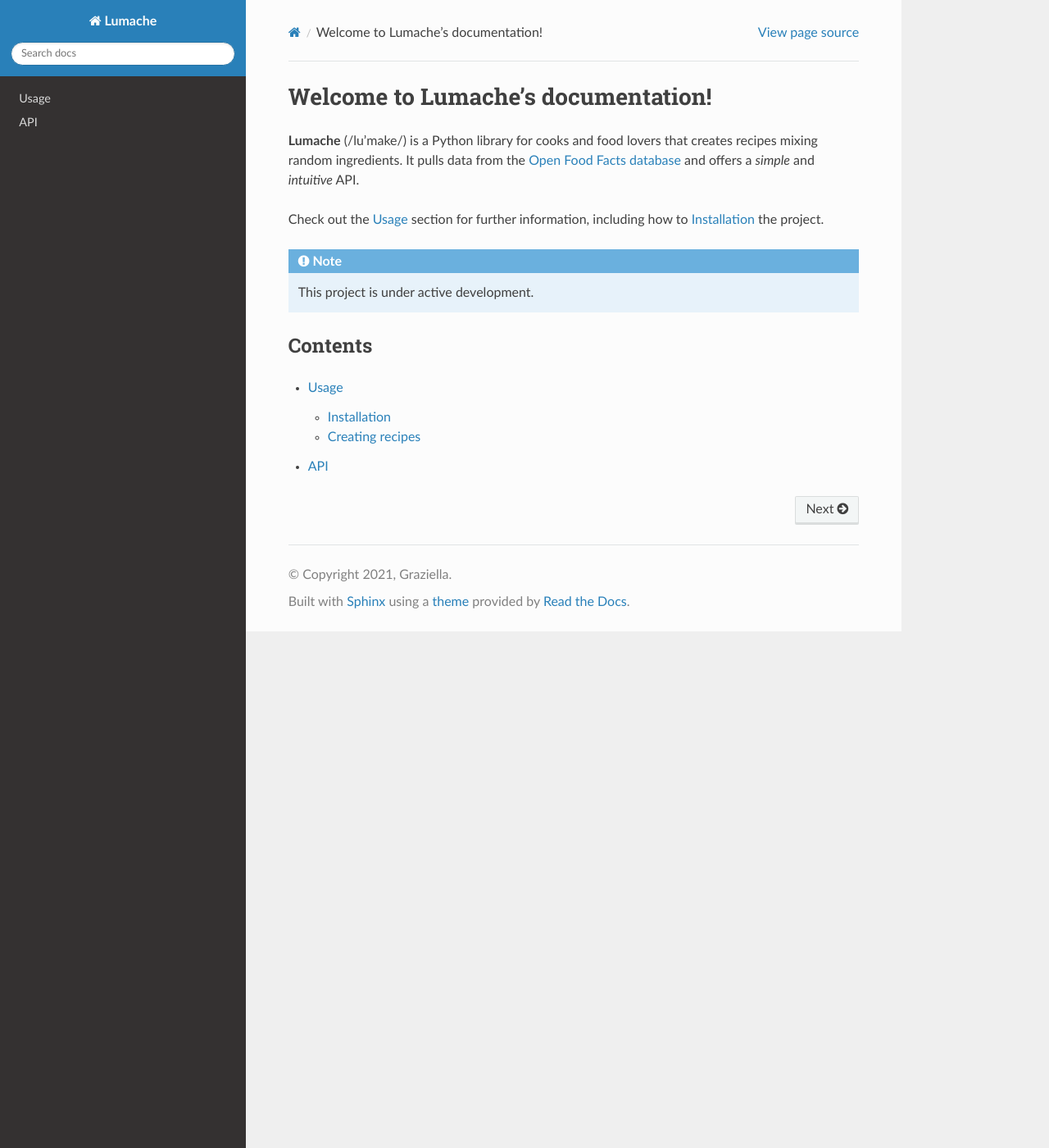
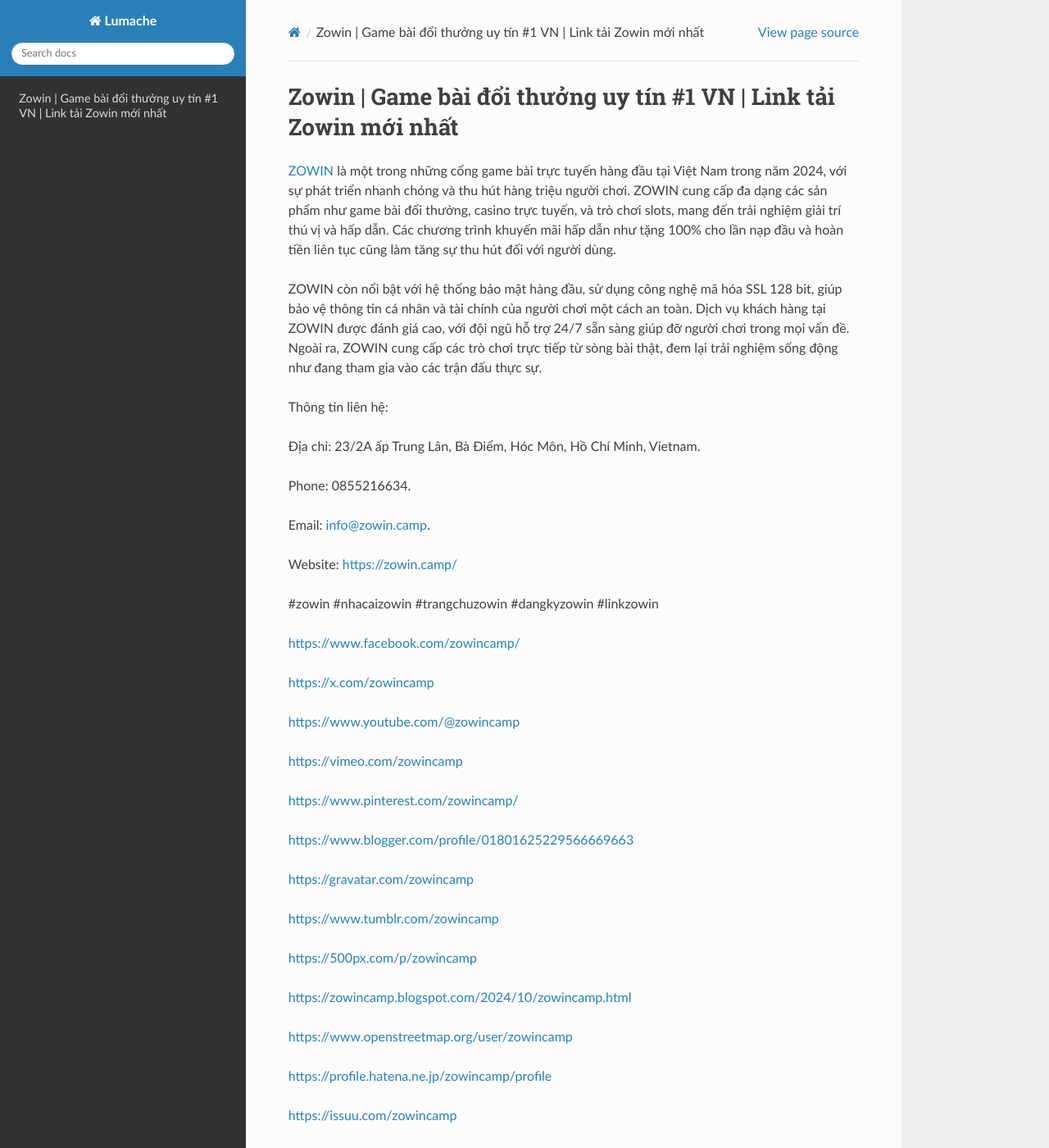
Before and after one commit to p8ebermouc/linkzowincamp, a Sphinx documentation site: the page built from docs/source/index.rst, in a window 1280 px wide and 1400 px high. Shown: the whole window at 82% size. Built offline with Sphinx 7.4.7 and the Read the Docs theme 3.1.0, drawn with Linux system fonts in a browser that asks for light colours; some of the changed text lies outside the part shown.

Commit message:
Update index.rst

```diff
--- a/docs/source/index.rst
+++ b/docs/source/index.rst
@@ -1,22 +1,178 @@
-Welcome to Lumache's documentation!
+Zowin | Game bài đổi thưởng uy tín #1 VN | Link tải Zowin mới nhất
 ===================================
 
-**Lumache** (/lu'make/) is a Python library for cooks and food lovers
-that creates recipes mixing random ingredients.
-It pulls data from the `Open Food Facts database <https://world.openfoodfacts.org/>`_
-and offers a *simple* and *intuitive* API.
+`ZOWIN <https://zowin.camp/>`_ là một trong những cổng game bài trực tuyến hàng đầu tại Việt Nam trong năm 2024, với sự phát triển nhanh chóng và thu hút hàng triệu người chơi. ZOWIN cung cấp đa dạng các sản phẩm như game bài đổi thưởng, casino trực tuyến, và trò chơi slots, mang đến trải nghiệm giải trí thú vị và hấp dẫn. Các chương trình khuyến mãi hấp dẫn như tặng 100% cho lần nạp đầu và hoàn tiền liên tục cũng làm tăng sự thu hút đối với người dùng.
 
-Check out the :doc:`usage` section for further information, including
-how to :ref:`installation` the project.
+ZOWIN còn nổi bật với hệ thống bảo mật hàng đầu, sử dụng công nghệ mã hóa SSL 128 bit, giúp bảo vệ thông tin cá nhân và tài chính của người chơi một cách an toàn. Dịch vụ khách hàng tại ZOWIN được đánh giá cao, với đội ngũ hỗ trợ 24/7 sẵn sàng giúp đỡ người chơi trong mọi vấn đề. Ngoài ra, ZOWIN cung cấp các trò chơi trực tiếp từ sòng bài thật, đem lại trải nghiệm sống động như đang tham gia vào các trận đấu thực sự.
 
-.. note::
+Thông tin liên hệ:
 
-   This project is under active development.
+Địa chỉ: 23/2A ấp Trung Lân, Bà Điểm, Hóc Môn, Hồ Chí Minh, Vietnam.
 
-Contents
---------
+Phone: 0855216634.
 
-.. toctree::
+Email: info@zowin.camp.
 
-   usage
-   api
+Website: https://zowin.camp/
+
+#zowin #nhacaizowin #trangchuzowin #dangkyzowin #linkzowin
+
+https://www.facebook.com/zowincamp/
+
+https://x.com/zowincamp
+
+https://www.youtube.com/@zowincamp
+
+https://vimeo.com/zowincamp
+
+https://www.pinterest.com/zowincamp/
+
+https://www.blogger.com/profile/01801625229566669663
+
+https://gravatar.com/zowincamp
+
+https://www.tumblr.com/zowincamp
+
+https://500px.com/p/zowincamp
+
+https://zowincamp.blogspot.com/2024/10/zowincamp.html
+
+https://www.openstreetmap.org/user/zowincamp
+
+https://profile.hatena.ne.jp/zowincamp/profile
+
+https://issuu.com/zowincamp
+
+https://www.twitch.tv/zowincamp/about
+
+https://talk.plesk.com/members/zowincamp.367856/#about
+
+https://www.linkedin.com/in/zowincamp/
+
+https://zowincamp.bandcamp.com/album/zowincamp
+
+https://disqus.com/by/zowincamp/about/
+
+https://about.me/zowincamp
+
+https://www.mixcloud.com/zowincamp/
+
+https://www.producthunt.com/@zowincamp
+
+https://gitee.com/zowincamp
+
+https://www.reverbnation.com/artist/zowincamp
+
+https://www.zillow.com/profile/SmitaGreenwalt71
+
+https://smitagreenwalt71.systeme.io/
+
+https://zowincamp.readthedocs.io/
+
+https://public.tableau.com/app/profile/zowin.camp/vizzes
+
+https://tvchrist.ning.com/profile/ZowinCamp
+
+https://heylink.me/zowincamp/
+
+https://www.walkscore.com/people/168392460667/zowin-camp
+
+https://hackerone.com/zowincamp?type=user
+
+https://www.diigo.com/profile/zowincamp
+
+https://telegra.ph/zowincamp-10-02
+
+https://wakelet.com/@zowincamp
+
+https://dreevoo.com/profile.php?pid=690880
+
+https://hashnode.com/@zowincamp
+
+https://anyflip.com/homepage/fssit#About
+
+https://forum.dmec.vn/index.php?members/zowincamp.77611/
+
+https://chart-studio.plotly.com/~zowincamp
+
+https://jali.me/zowincamp
+
+https://biolinku.co/zowincamp
+
+https://writexo.com/share/d2wjjrm7
+
+https://audiomack.com/zowincamp
+
+https://www.mindmeister.com/app/map/3456022332?t=O9ThbZMKrC
+
+https://leetcode.com/u/zowincamp/
+
+https://www.elephantjournal.com/profile/zowincamp/
+
+https://pxhere.com/en/photographer-me/4387222
+
+https://starity.hu/profil/491663-zowincamp/
+
+https://www.spigotmc.org/members/zowincamp.2135315/
+
+https://www.intensedebate.com/people/zowincamp1
+
+https://www.emoneyspace.com/zowincamp
+
+https://www.niftygateway.com/@zowincamp/
+
+https://files.fm/zowincamp/info
+
+https://socialtrain.stage.lithium.com/t5/user/viewprofilepage/user-id/100095
+
+https://app.scholasticahq.com/scholars/336915-zowin-camp
+
+https://community.alteryx.com/t5/user/viewprofilepage/user-id/637429
+
+https://stocktwits.com/zowincamp
+
+https://zowincamp.hashnode.dev/zowincamp
+
+https://developer.tobii.com/community-forums/members/zowincamp/
+
+https://app.roll20.net/users/14873200/zowincamp
+
+https://www.metal-archives.com/users/zowincamp
+
+https://os.mbed.com/users/zowincamp/
+
+https://hypothes.is/users/zowincamp
+
+https://influence.co/zowincamp
+
+https://www.fundable.com/zowin-camp
+
+https://data.world/zowincamp
+
+https://pinshape.com/users/5607392-zowincamp#designs-tab-open
+
+https://community.arlo.com/t5/user/viewprofilepage/user-id/1003600
+
+https://www.renderosity.com/users/id:1568795
+
+https://photoclub.canadiangeographic.ca/profile/21381288
+
+https://www.gta5-mods.com/users/zowincamp
+
+https://start.me/p/J7BAwB/zowincamp
+
+https://www.divephotoguide.com/user/zowincamp
+
+https://fileforum.com/profile/zowincamp
+
+https://scrapbox.io/zowincamp/zowincamp
+
+https://my.desktopnexus.com/zowincamp/
+
+https://my.archdaily.com/us/@zowincamp
+
+https://reactos.org/forum/memberlist.php?mode=viewprofile&u=112590
+
+https://www.anobii.com/en/011250329247227b52/profile/activity
+
+https://forums.alliedmods.net/member.php?u=389590
```
